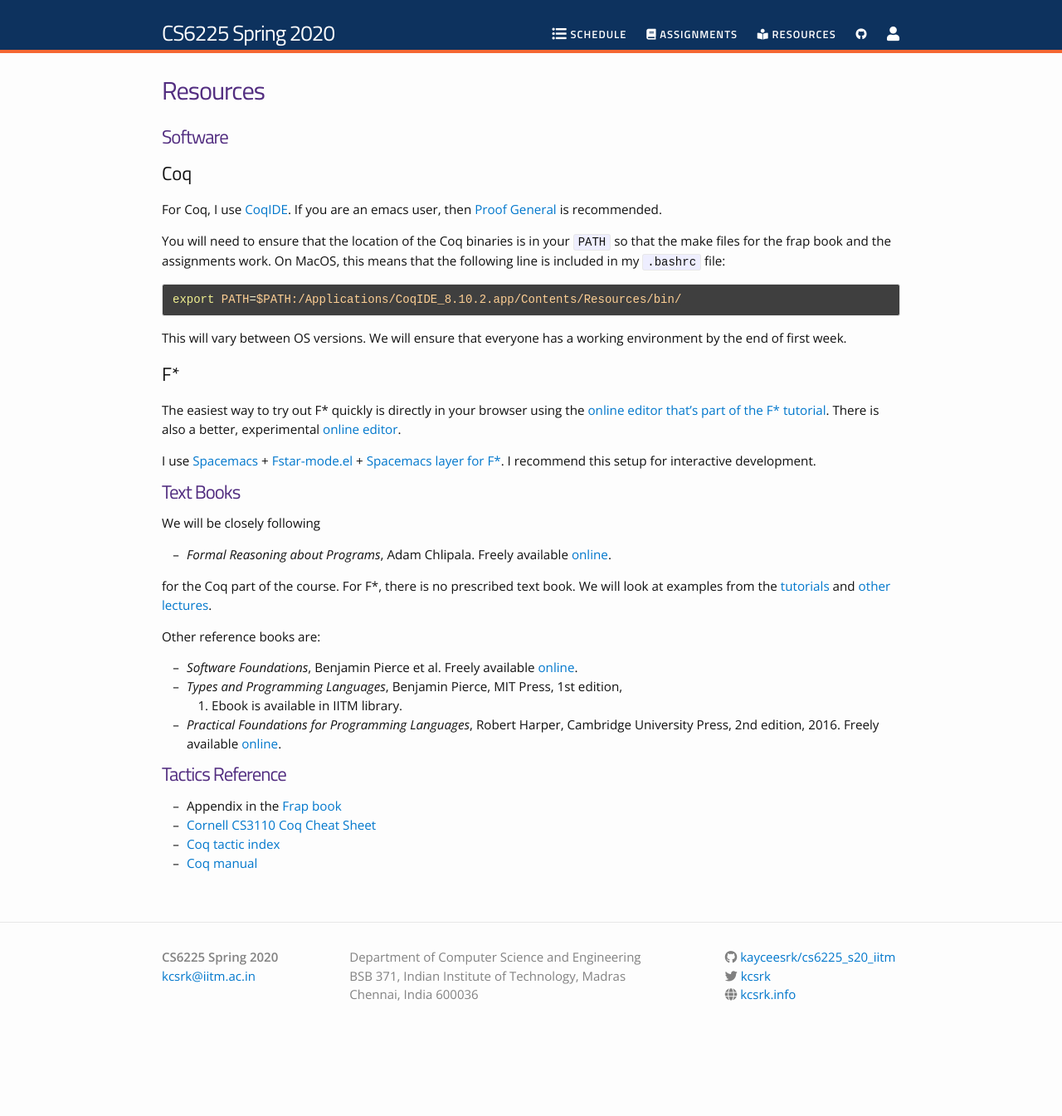
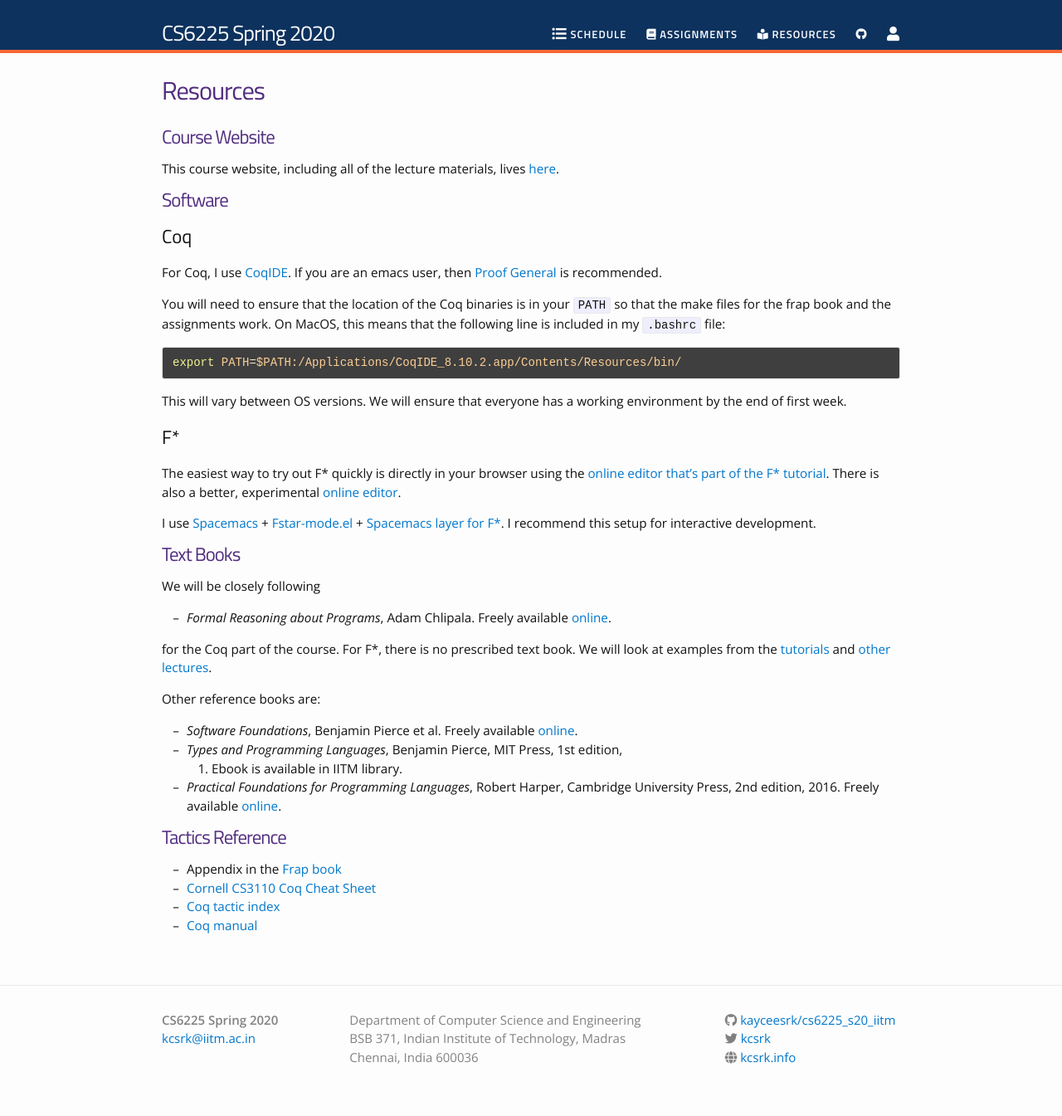
Before and after one commit to kayceesrk/cs6225_s20_iitm, a Jekyll site: the page built from resources.md, in a window 1280 px wide. Shown: the whole page at 83% size. Built offline with Jekyll 4.4.1, drawn with Linux system fonts in a browser that asks for light colours; nearby versions of some CDN libraries; before the commit the page ends 1270 px from its top, so only the background shows below that.

```diff
--- a/resources.md
+++ b/resources.md
@@ -3,6 +3,11 @@ layout: page
 title: Resources
 permalink: /resources/
 ---
+
+# Course Website
+
+This course website, including all of the lecture materials, lives
+[here](http://kcsrk.info/cs6225_s20_iitm/).
 
 # Software
 
```
Also changed, not shown: 2 other files.
